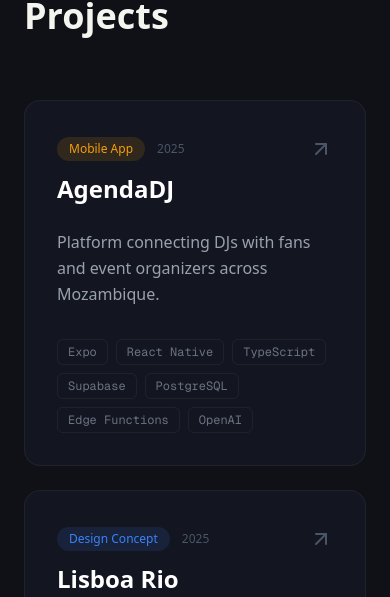
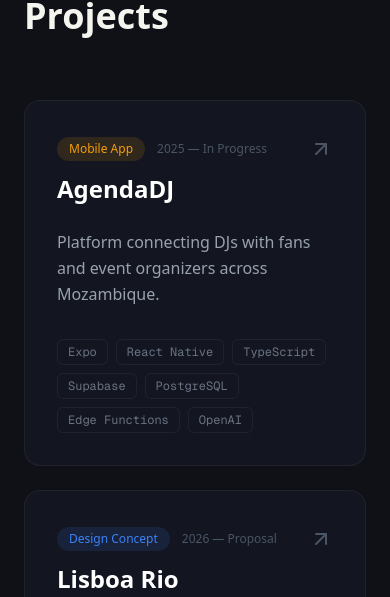
Before and after one commit to whyviidee/portfolio-, a Next.js app: page / in a window 390 px wide. Shown: the part 1008-1605 px from the top of the page. Built offline with nearby package versions, Linux system fonts and the light colour scheme.

Commit message:
fix: contact text in english, cursor hidden on mobile, project years updated

```diff
--- a/src/components/Contact.tsx
+++ b/src/components/Contact.tsx
@@ -45,9 +45,9 @@ export default function Contact() {
           transition={{ duration: 0.7, delay: 0.25 }}
           className="text-gray-400 text-lg mb-12 max-w-2xl mx-auto leading-relaxed"
         >
-          Tens uma ideia, um projecto, ou algo que queres construir?
-          Fala comigo — juntos tornamos isso realidade.
-          Aberto a freelance, colaborações, e novos desafios.
+          Got an idea, a project, or something you want to build?
+          Let&apos;s talk — together we make it happen.
+          Open to freelance, collaborations, and new challenges.
         </motion.p>
 
         <motion.a
--- a/src/components/Cursor.tsx
+++ b/src/components/Cursor.tsx
@@ -1,15 +1,19 @@
 "use client";
 
-import { useEffect } from "react";
+import { useEffect, useState } from "react";
 import { motion, useMotionValue, useSpring } from "framer-motion";
 
 export default function Cursor() {
+  const [isTouch, setIsTouch] = useState(true);
   const mouseX = useMotionValue(-100);
   const mouseY = useMotionValue(-100);
   const ringX = useSpring(mouseX, { stiffness: 100, damping: 18 });
   const ringY = useSpring(mouseY, { stiffness: 100, damping: 18 });
 
   useEffect(() => {
+    // Hide on touch/mobile devices
+    setIsTouch(window.matchMedia("(pointer: coarse)").matches);
+
     const move = (e: MouseEvent) => {
       mouseX.set(e.clientX);
       mouseY.set(e.clientY);
@@ -17,6 +21,8 @@ export default function Cursor() {
     window.addEventListener("mousemove", move);
     return () => window.removeEventListener("mousemove", move);
   }, [mouseX, mouseY]);
+
+  if (isTouch) return null;
 
   return (
     <>
--- a/src/data/projects.ts
+++ b/src/data/projects.ts
@@ -24,7 +24,7 @@ export const projects: Project[] = [
       "Full-stack mobile platform built for the DJ ecosystem — booking, events, backstage access, AI-powered tools, and real-time communities.",
     tech: ["Expo", "React Native", "TypeScript", "Supabase", "PostgreSQL", "Edge Functions", "OpenAI"],
     color: "#F59E0B",
-    year: "2025",
+    year: "2025 — In Progress",
     problem:
       "DJs in Mozambique had no centralized platform to manage bookings, share events, and connect with fans. Information was scattered across WhatsApp groups and Instagram.",
     solution:
@@ -41,7 +41,7 @@ export const projects: Project[] = [
       "Design concept for a native mobile experience for Lisboa Rio club, exploring loyalty rewards, event discovery, QR tickets, referral mechanics, and engagement-driven UX.",
     tech: ["Expo", "React Native", "TypeScript", "Figma"],
     color: "#3B82F6",
-    year: "2025",
+    year: "2026 — Proposal",
     problem: "Clubs rely on Instagram and third-party platforms with no direct loyalty channel or branded experience for their regulars.",
     solution:
       "Designed a native app concept with loyalty point system, event browsing, QR ticket scanning, tier-based benefits, and referral mechanics.",
@@ -56,7 +56,7 @@ export const projects: Project[] = [
       "UI/UX redesign concept for a music app, exploring dark glassmorphism aesthetics, micro-interactions, and fluid navigation patterns.",
     tech: ["Figma", "React Native", "Framer Motion", "Glassmorphism"],
     color: "#8B5CF6",
-    year: "2024",
+    year: "2026 — Proposal",
     problem: "Music apps feel generic. Most follow the same tired Spotify-clone layout with no personality.",
     solution:
       "Explored a bold dark aesthetic with glassmorphism, animated waveforms, gesture-based navigation, and a unique visual identity.",
@@ -86,7 +86,7 @@ export const projects: Project[] = [
       "Fast static website for DJ Dagô's booking and event presence, with upcoming events listing and direct WhatsApp booking CTA.",
     tech: ["HTML", "CSS", "JavaScript"],
     color: "#F97316",
-    year: "2024",
+    year: "2025",
     problem: "As a DJ active across Portugal and Mozambique, I needed a direct booking channel beyond Instagram.",
     solution: "Built a minimal, fast static site with event listings, booking info, and direct WhatsApp CTA. No frameworks, no bloat.",
     result: "Live booking page for DJ Dagô, clean dark aesthetic matching the brand, used for direct bookings and event discovery.",
@@ -100,7 +100,7 @@ export const projects: Project[] = [
       "Clean marketing website for a Lisbon tourism company, with tour listings, booking inquiries, and multilingual support.",
     tech: ["Next.js", "Tailwind CSS", "TypeScript", "Vercel"],
     color: "#10B981",
-    year: "2024",
+    year: "2026 — Proposal",
     problem: "The agency had an outdated website that wasn't converting visitors into bookings.",
     solution: "Built a fast, modern site with clear tour pages, contact forms, and optimized for SEO and performance.",
     result: "Deployed on Vercel with 95+ Lighthouse score, multilingual routes, and a clean conversion-focused design.",
@@ -114,7 +114,7 @@ export const projects: Project[] = [
       "Discord bot powered by Claude API with context-aware multi-turn conversations, server moderation tools, and custom slash commands.",
     tech: ["Node.js", "Discord.js", "Claude API", "TypeScript"],
     color: "#6366F1",
-    year: "2024",
+    year: "2025",
     problem: "Discord communities need intelligent bots that actually understand context, not just pattern-match commands.",
     solution:
       "Built a bot using Claude API for multi-turn conversations with memory, custom moderation workflows, and extensible command system.",
```
